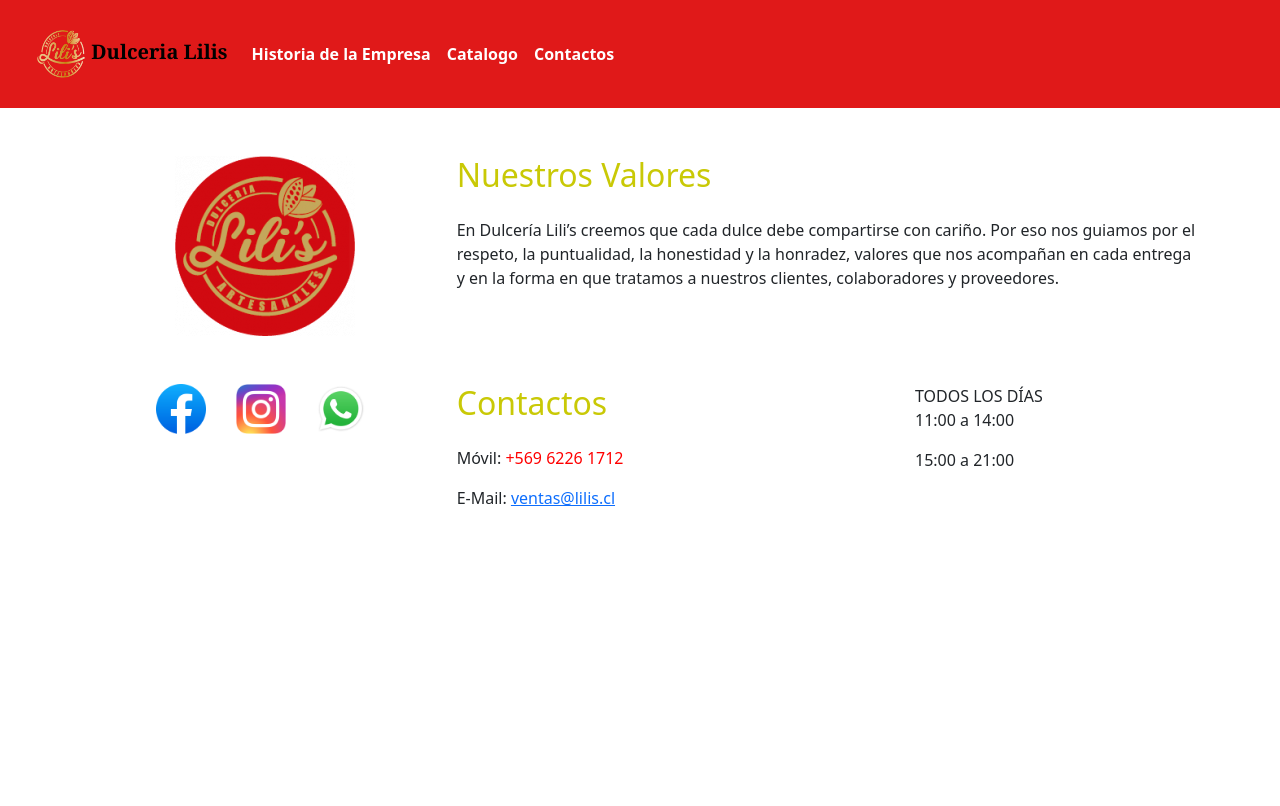
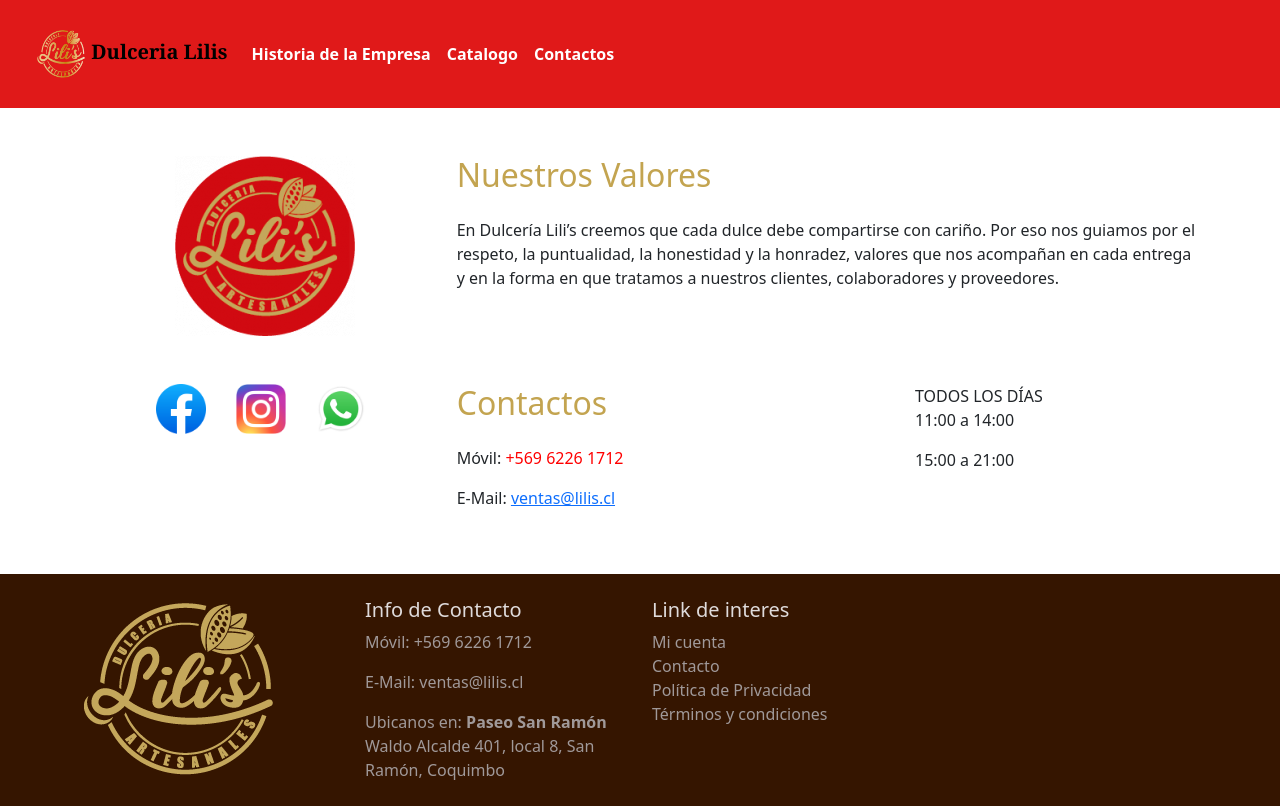
Before and after one commit to Fabithelast25/DulceriaLilis_BSM_FRR_Backend, a Django app: page /rrss/ in a window 1280 px wide. Before the commit the page ends 506 px from the top, so only its background shows below. Run offline with Django 5.2, Linux system fonts and the light colour scheme.

Commit message:
Footer añadido

```diff
--- a/DulceríaLilis/urls.py
+++ b/DulceríaLilis/urls.py
@@ -23,7 +23,7 @@
 
     path('historia-empresa/',views.historia_empresa, name="historia-empresa"),
     path('rrss/', views.rrss, name='rrss'),
-    path('catalogo/',views.catalogo, name="catalogo"),
+    path('',views.catalogo, name="catalogo"),
     path('catalogo/<str:categoria>/',views.subcatalogo, name="subcatalogo"),
     path('catalogo/<str:categoria>/<str:nombreProducto>/',views.detalle, name="detalle_producto"),
 
--- a/static/CSS/navbar.css
+++ b/static/CSS/navbar.css
@@ -14,3 +14,40 @@
 .nav-link{
     color: white;
 }
+
+html, body {
+    height: 100%;          /* El body ocupa toda la pantalla */
+    margin: 0;             /* Quita márgenes */
+    display: flex;
+    flex-direction: column;
+}
+
+main {
+    flex: 1; /* Se estira para empujar el footer hacia abajo */
+}
+
+footer{
+    margin-top: auto;
+}
+
+h5 {
+    color: rgb(223, 219, 219);
+}
+
+#info p, #info p a {
+    color: rgb(160, 153, 153) !important;
+    text-decoration: none !important;
+}
+
+#interes ul {
+    list-style-type: none;
+    padding-left: 0;
+    margin-left: 0;
+    color: rgb(160, 153, 153) !important;
+    display: block;
+}
+
+#interes ul li a{
+    text-decoration: none;
+    color: rgb(160, 153, 153) !important;
+}
--- a/static/CSS/rrss.css
+++ b/static/CSS/rrss.css
@@ -6,5 +6,5 @@
 }
 
 h2{
-    color: rgb(201, 201, 6);
+    color: #C3A450;
 }
--- a/templates/InfoEmpresa/catalogo.html
+++ b/templates/InfoEmpresa/catalogo.html
@@ -5,6 +5,10 @@
 <link rel="stylesheet" href="{% static 'CSS/historia-empresa.css' %}">
 <link rel="stylesheet" href="{% static 'CSS/catalogo.css' %}">
 {% endblock %}
+
+{% block title %}
+    Catalogo
+{% endblock title %}
 
 {% block cuerpo %}
 <div class="container my-5">
--- a/templates/InfoEmpresa/historia_empresa.html
+++ b/templates/InfoEmpresa/historia_empresa.html
@@ -6,7 +6,9 @@
 <head>
     <meta charset="UTF-8">
     <meta name="viewport" content="width=device-width, initial-scale=1.0">
-    <title>Historia de la Empresa</title>
+    {% block title %}
+        Historia
+    {% endblock title %}
     {% block extra_css %}
     <link rel="stylesheet" href="{% static 'CSS/historia-empresa.css' %}">
     {% endblock %}
--- a/templates/InfoEmpresa/producto.html
+++ b/templates/InfoEmpresa/producto.html
@@ -5,6 +5,10 @@
 <link rel="stylesheet" href="{% static 'CSS/catalogo.css' %}">
 {% endblock %}
 
+
+{% block title %}
+    {{ categoria }} {{ producto.nombre }}
+{% endblock title %}
 
 {% block cuerpo %}
 
--- a/templates/InfoEmpresa/rrss.html
+++ b/templates/InfoEmpresa/rrss.html
@@ -7,9 +7,14 @@
 {% endblock extra_css %}
 
 
+{% block title %}
+    Contactos
+{% endblock title %}
+
 {% block cuerpo %}
 
-<div class="container mt-5">
+
+<div class="container mt-5 mb-5">
     <div class="row g-2">
         <div class="col-6 col-md-4 d-flex justify-content-center">
             <img  src="{% static 'images/logo_lilis_rrss.png' %}" alt="" >
--- a/templates/InfoEmpresa/subcatalogo.html
+++ b/templates/InfoEmpresa/subcatalogo.html
@@ -5,6 +5,9 @@
 <link rel="stylesheet" href="{% static 'CSS/catalogo.css' %}">
 {% endblock %}
 
+{% block title %}
+    {{ categoria }}
+{% endblock title %}
 
 {% block cuerpo %}
 <div class="container my-5">
--- a/templates/navbar.html
+++ b/templates/navbar.html
@@ -14,8 +14,6 @@
     <link rel="stylesheet" href="{% static 'CSS/navbar.css' %}">
     <!-- Bloque para que otras plantillas puedan añadir más CSS -->
     {% block extra_css %}{% endblock %}
-</head>
-
 </head>
 <body>
     <nav class="navbar navbar-expand-lg p-4" id="barraNavegacion">
@@ -37,10 +35,35 @@
         </div>
     </nav>
 
+    <main>
+        {% block cuerpo %}
 
-    {% block cuerpo %}
+        {% endblock cuerpo %}
+    </main>
+    <footer style="background-color: rgb(53, 21, 0);">
+        <div class="container p-2">
+            <div class="row mt-3">
+                <div class="col-md-3 col-sm-6">
+                    <img src="{% static 'images/logo_lilis_footer.png' %}" alt="">
+                </div>
+                <div class="col-md-3 col-sm-6" id="info">
+                    <h5>Info de Contacto</h3>
+                    <p>Móvil: <a href="#">+569 6226 1712</a></p>
+                    <p>E-Mail: <a href="#">ventas@lilis.cl</a></p>
 
-    {% endblock cuerpo %}
-
+                    <p>Ubicanos en: <strong>Paseo San Ramón</strong> Waldo Alcalde 401, local 8, San Ramón, Coquimbo</p>
+                </div>
+                <div class="col-md-3 col-sm-6" id="interes">
+                    <h5>Link de interes</h3>
+                        <ul>
+                            <li><a href="">Mi cuenta</a></li>
+                            <li><a href="">Contacto</a></li>
+                            <li><a href="">Política de Privacidad</a></li>
+                            <li><a href="">Términos y condiciones</a></li>
+                        </ul>
+                </div>
+            </div>
+        </div>
+    </footer>
 </body>
 </html>
```
Also changed, not shown: static/images/logo_lilis_footer.png (added).
